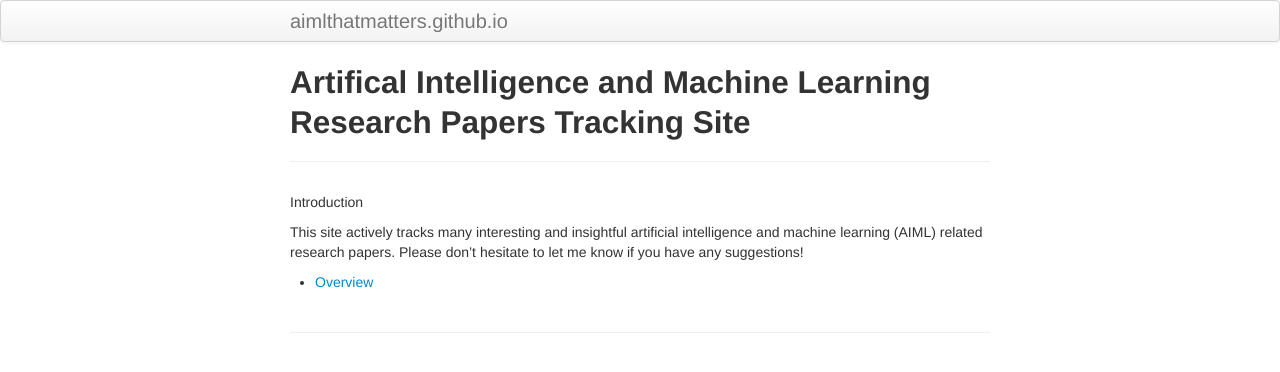
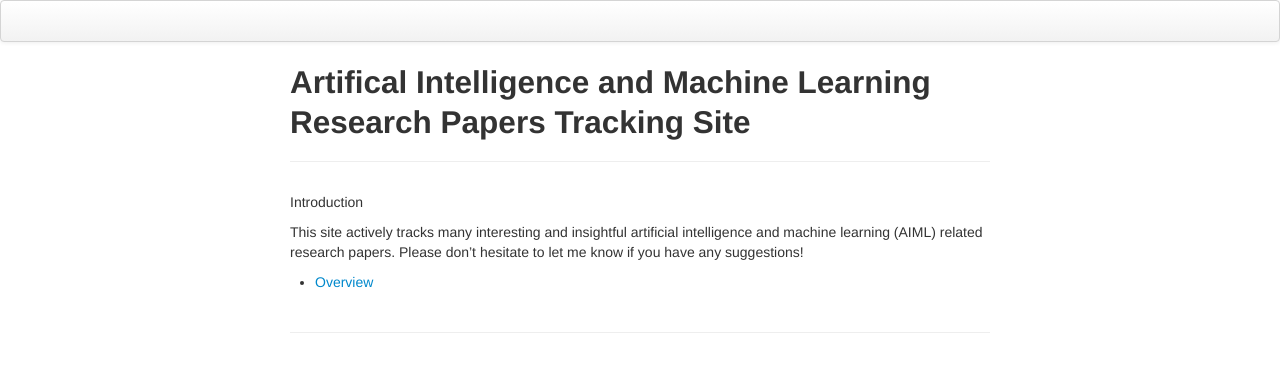
Before and after one commit to aimlthatmatters/aimlthatmatters.github.io, a Jekyll site: the page built from index.md, in a window 1280 px wide. Shown: the top 372 px of the page. Built offline with Jekyll 4.4.1, drawn with Linux system fonts in a browser that asks for light colours.

Commit message:
Update default.html

```diff
--- a/_includes/themes/twitter/default.html
+++ b/_includes/themes/twitter/default.html
@@ -31,7 +31,7 @@
     <div class="navbar">
       <div class="navbar-inner">
         <div class="container-narrow">
-          <a class="brand" href="{{ HOME_PATH }}">{{ site.title }}</a>
+          <!-- <a class="brand" href="{{ HOME_PATH }}">{{ site.title }}</a> -->
         </div>
       </div>
     </div>
```
